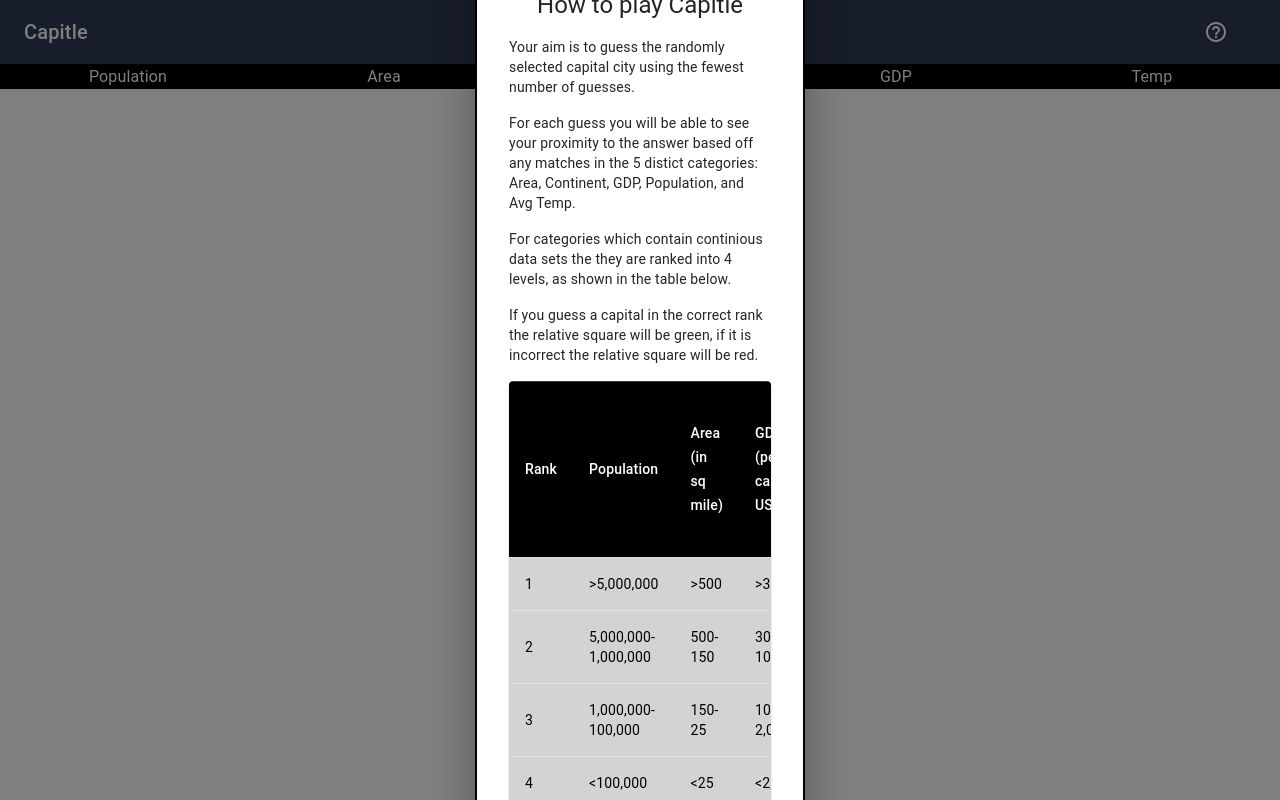
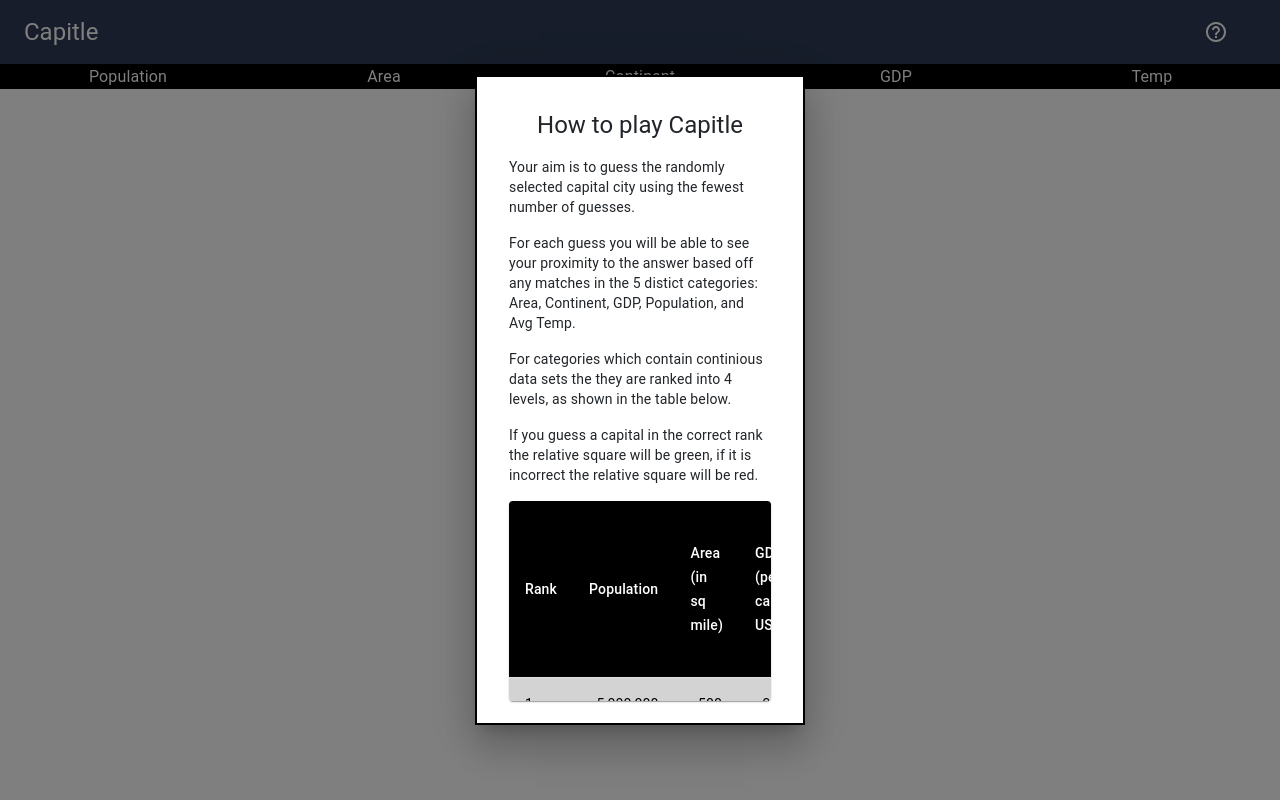
Before and after one commit to mattemerson1/capitle, a React (Create React App) app: page / in a window 1280 px wide. Both pictures are taken after a click on the button 1216 px from the left and 32 px from the top of the page. Built offline with nearby package versions, Linux system fonts and the light colour scheme.

Commit message:
fixed css issue with help modal size

```diff
--- a/src/components/appBar/index.jsx
+++ b/src/components/appBar/index.jsx
@@ -16,11 +16,12 @@
 
 
 const style = {
-  position: 'absolute',
+  position: 'relative',
   top: '50%',
   left: '50%',
   transform: 'translate(-50%, -50%)',
   width: 330,
+  height: 650,
   bgcolor: 'background.paper',
   border: '2px solid #000',
   boxShadow: 24,
@@ -58,7 +59,7 @@
     <Box>
       <AppBar style={{ position: 'relative', background: '#2E3B55' }}>
         <Toolbar>
-          <Typography variant="h6" component="div" sx={{ flexGrow: 1 }}>
+          <Typography variant="h5" component="div" sx={{ flexGrow: 1 }}>
             Capitle
           </Typography>
           <IconButton
@@ -77,7 +78,8 @@
             aria-labelledby="modal-modal-title"
             aria-describedby="modal-modal-description"
           >
-            <Box sx={style}  >
+            <Box sx={style} height='100vh' display='flex' flexDirection='column'>
+              <Box >
                 <Typography id="modal-modal-title" align="center" variant="h5" component="h2">
                   How to play Capitle
                 </Typography>
@@ -93,9 +95,8 @@
                 <Typography paragraph={true} id="modal-modal-description" variant="body2" sx={{ mt: 2 }}>
                   If you guess a capital in the correct rank the relative square will be green, if it is incorrect the relative square will be red.
                 </Typography>
-
-              <TableContainer component={Paper}>
-                <Table style={{ position: 'relative', width: 10 }} aria-label="simple table">
+                <TableContainer style={{position: 'relative', height: 200}} component={Paper}>
+                  <Table aria-label="simple table">
                     <TableHead>
                       <TableRow>
                         <TableCell align="left" sx={cellHeaderStyle} >Rank</TableCell>
@@ -121,6 +122,7 @@
                   </Table>
                 </TableContainer>
               </Box>
+            </Box>
           </Modal>
         </Toolbar>
       </AppBar>
--- a/src/containers/App/App.jsx
+++ b/src/containers/App/App.jsx
@@ -66,8 +66,6 @@
         <meta name="description" content="Capitals quiz" />
       </Helmet>
       <AppBar />
-      {/* <h1>Capitle</h1> */}
-      {/* <UserGuess guesses={guesses} currentAnswer={currentAnswer}/> */}
       <UserGuessCard guesses={guesses} currentAnswer={currentAnswer} />
       <UserInput addGuess={addGuess} guesses={guesses} endGame={endGame} gameWon={gameWon} currentAnswer={currentAnswer} isEndGame={isEndGame} correctGuess={correctGuess} />
       {correctGuess && <CorrectGuess guesses={guesses} currentAnswer={currentAnswer} restart={restart} />}
```
Lines whose indentation alone changed are shown as unchanged.
